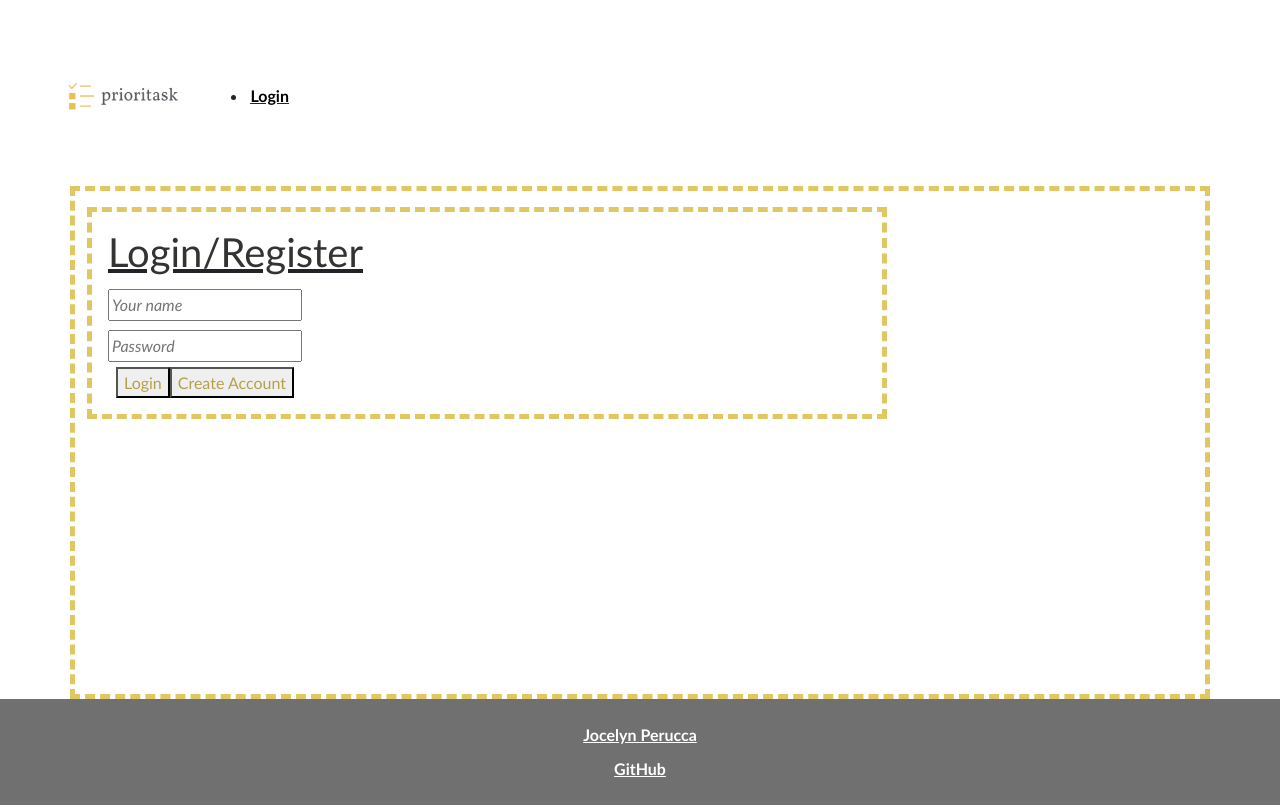
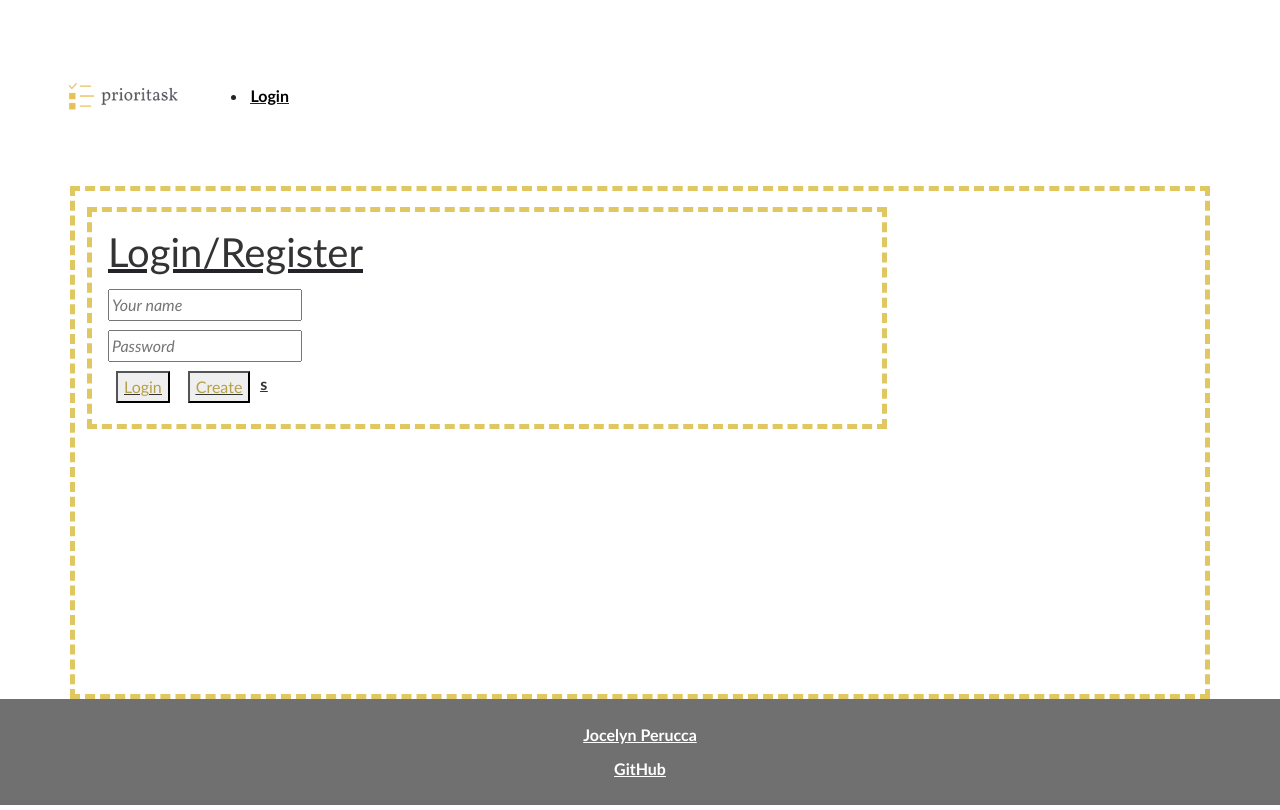
Before and after one commit to jocelynperucca/startup, a React (Vite) app: page / in a window 1280 px wide. Built offline with nearby package versions, Linux system fonts and the light colour scheme.

Commit message:
spacing between buttons

```diff
--- a/src/login/login.css
+++ b/src/login/login.css
@@ -0,0 +1,4 @@
+.button-container {
+    display: flex;
+    gap: 10px; /* Adjust the value as needed */
+  }
--- a/src/login/login.jsx
+++ b/src/login/login.jsx
@@ -28,8 +28,10 @@ export function Login({ userName, authState, onAuthChange }) {
                 <div>
                     <input type="password" placeholder="Password" required />
                 </div>
+                <div class="button-container">
                 <button type="submit">Login</button>
-                <button type="button">Create Account</button>
+                <button type="submit">Create</button>
+                s</div>
             </form>
         </main>
     );
```
